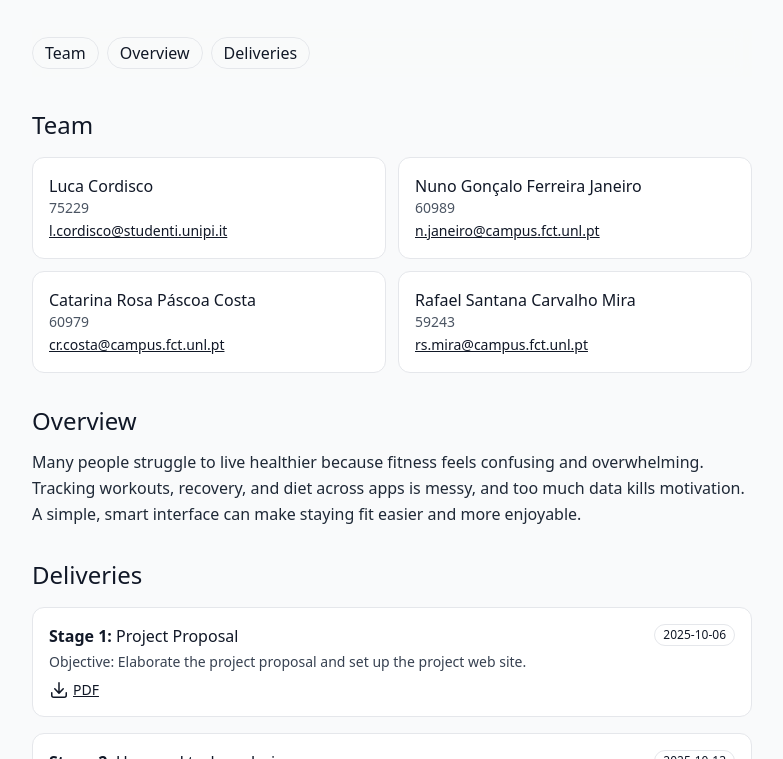
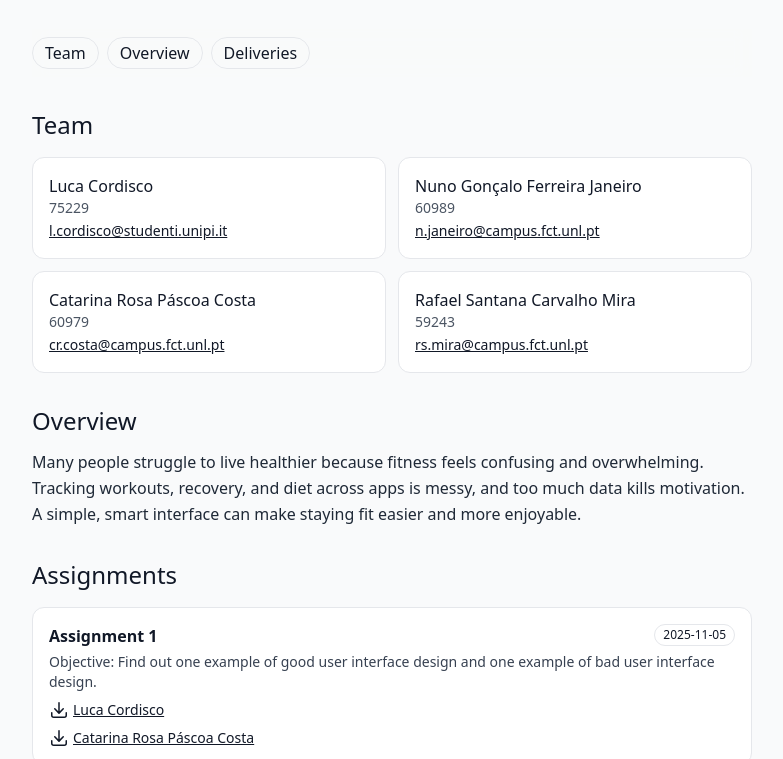
Before and after one commit to ipm-g7/ipm-g7.github.io, a plain HTML site: page index.html in a window 1280 px wide. Shown: the part 193-952 px from the top of the page, without its empty margins (248-1031 px from the left). Drawn offline with nearby package versions, Linux system fonts and the light colour scheme.

Commit message:
Assignment 1

```diff
--- a/index.html
+++ b/index.html
@@ -66,6 +66,33 @@
       </div>-->
     </section>
 
+    <section id="assignments" class="space-y-4 my-8">
+      <h2 class="text-2xl font-medium">Assignments</h2>
+      <div class="grid gap-4">
+        <article class="rounded-xl border bg-white p-4">
+          <div class="flex items-start justify-between">
+            <h3 class="font-medium"><b>Assignment 1</b></h3>
+            <span class="text-xs rounded-full border px-2 py-0.5">2025-11-05</span>
+          </div>
+          <p class="text-sm text-gray-700 mt-1">Objective: Find out one example of good user interface design and one example of bad user interface design.</p>
+          <div class="mt-2 flex gap-1 text-sm">
+            <svg xmlns="http://www.w3.org/2000/svg" viewBox="0 0 20 20" fill="currentColor" class="size-5">
+                <path d="M10.75 2.75a.75.75 0 0 0-1.5 0v8.614L6.295 8.235a.75.75 0 1 0-1.09 1.03l4.25 4.5a.75.75 0 0 0 1.09 0l4.25-4.5a.75.75 0 0 0-1.09-1.03l-2.955 3.129V2.75Z" />
+                <path d="M3.5 12.75a.75.75 0 0 0-1.5 0v2.5A2.75 2.75 0 0 0 4.75 18h10.5A2.75 2.75 0 0 0 18 15.25v-2.5a.75.75 0 0 0-1.5 0v2.5c0 .69-.56 1.25-1.25 1.25H4.75c-.69 0-1.25-.56-1.25-1.25v-2.5Z" />
+            </svg>
+            <a class="underline" href="assignments/assignment1-cordisco.pdf">Luca Cordisco</a>
+          </div>
+          <div class="mt-2 flex gap-1 text-sm">
+            <svg xmlns="http://www.w3.org/2000/svg" viewBox="0 0 20 20" fill="currentColor" class="size-5">
+                <path d="M10.75 2.75a.75.75 0 0 0-1.5 0v8.614L6.295 8.235a.75.75 0 1 0-1.09 1.03l4.25 4.5a.75.75 0 0 0 1.09 0l4.25-4.5a.75.75 0 0 0-1.09-1.03l-2.955 3.129V2.75Z" />
+                <path d="M3.5 12.75a.75.75 0 0 0-1.5 0v2.5A2.75 2.75 0 0 0 4.75 18h10.5A2.75 2.75 0 0 0 18 15.25v-2.5a.75.75 0 0 0-1.5 0v2.5c0 .69-.56 1.25-1.25 1.25H4.75c-.69 0-1.25-.56-1.25-1.25v-2.5Z" />
+            </svg>
+            <a class="underline" href="assignments/assignment1-cordisco.pdf">Catarina Rosa Páscoa Costa</a>
+          </div>
+        </article>
+      </div>
+    </section>
+
     <section id="deliveries" class="space-y-4 my-8">
       <h2 class="text-2xl font-medium">Deliveries</h2>
       <div class="grid gap-4">
@@ -116,7 +143,7 @@
   </main>
 
   <footer class="text-xs text-gray-500 border-t pt-4">
-    <p>Last updated: 2025-11-03</p>
+    <p>Last updated: 2025-11-05</p>
   </footer>
   </div>
 </body>
```
Also changed, not shown: 1 other file.
